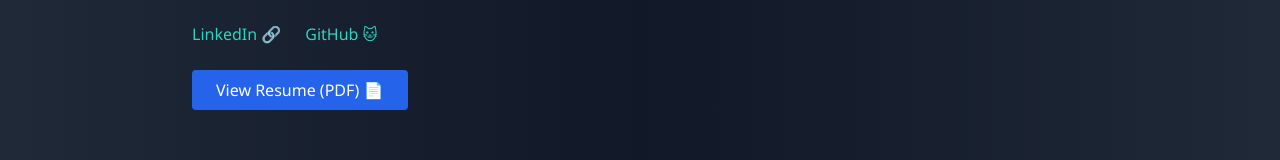
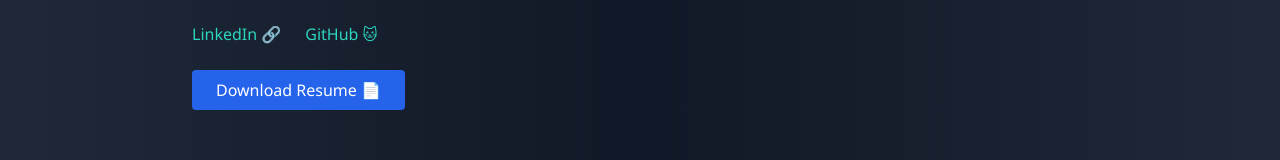
Before and after one commit to Muzzu9655/aws-devops-portfolio, a React (Create React App) app: page / in a window 1280 px wide. Shown: the part 3195-3355 px from the top of the page. Built offline with nearby package versions, Linux system fonts and the light colour scheme.

Commit message:
Update Contact.js

```diff
--- a/src/components/Contact.js
+++ b/src/components/Contact.js
@@ -42,15 +42,18 @@ function Contact() {
             GitHub 🐱
           </a>
         </div>
- <a
-  href="/Muzamil_kazi_Resume.pdf"
-  target="_blank"
-  rel="noopener noreferrer"
-  className="inline-block bg-blue-600 text-white py-2 px-6 rounded hover:bg-blue-700 transition animate-fade-in-up"
+
+        <button
+  onClick={() => {
+    const link = document.createElement('a');
+    link.href = '/Muzamil_kazi_Resume.pdf';
+    link.download = 'Muzamil_kazi_Resume.pdf';
+    link.click();
+  }}
+  className="bg-blue-600 text-white py-2 px-6 rounded hover:bg-blue-700 transition animate-fade-in-up"
 >
-  View Resume (PDF) 📄
-</a>
-
+  Download Resume 📄
+</button>
       </div>
     </section>
   );
```
